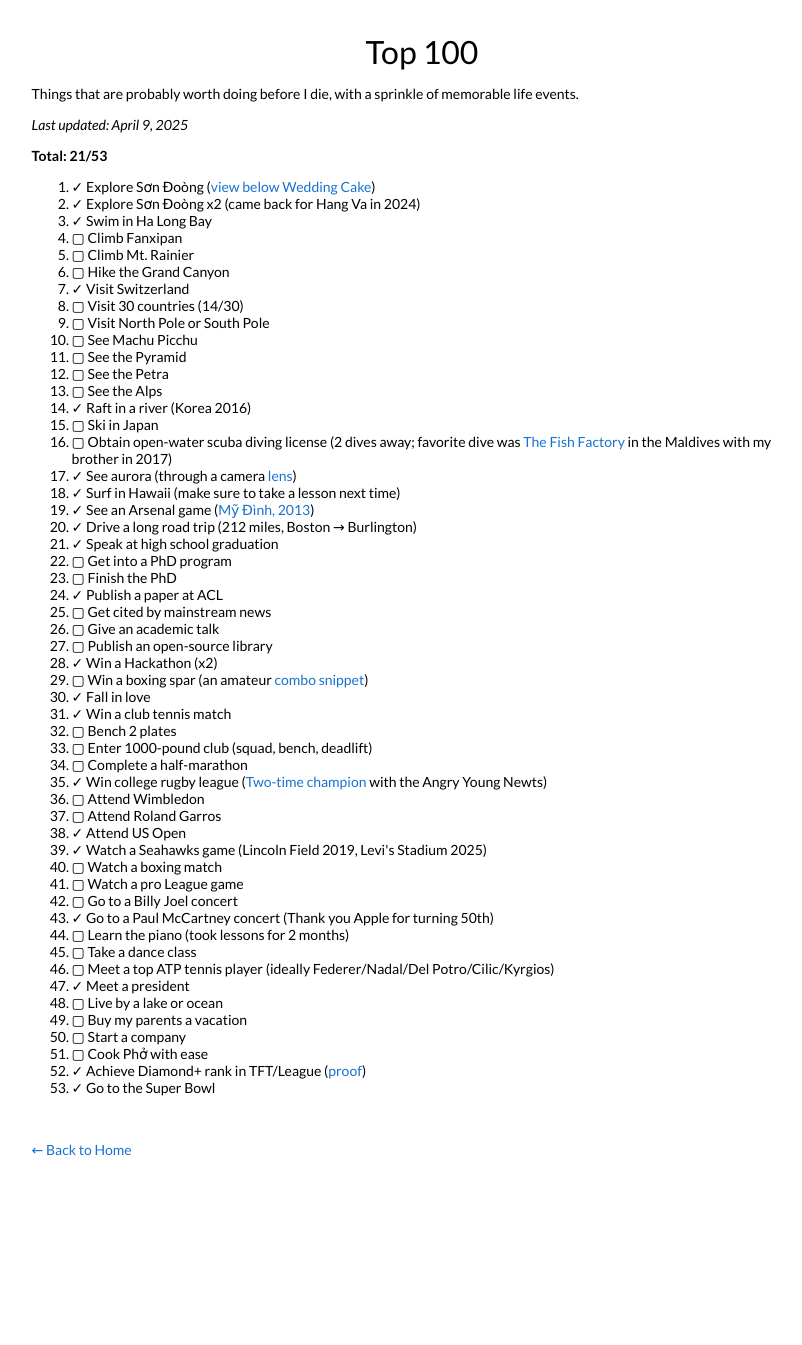
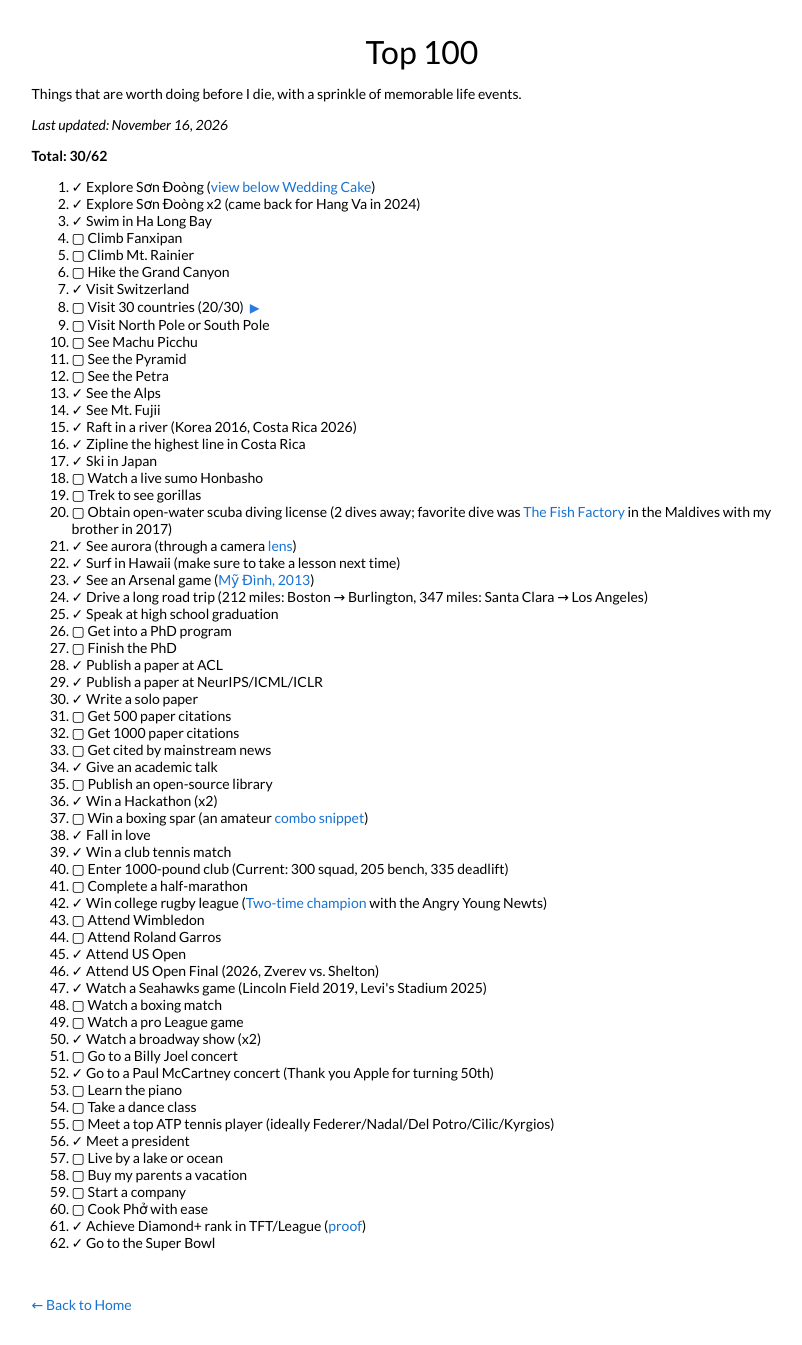
Before and after one commit to taidnguyen/taidnguyen.github.io, a Jekyll site: the page built from _posts/1997-01-01-top100.md, in a window 1280 px wide. Shown: the whole page, without its empty margins (218-1020 px from the left). Built offline with Jekyll 4.4.1, drawn with Linux system fonts in a browser that asks for light colours; before the commit the page ends 1189 px from its top, so only the background shows below that.

Commit message:
Top 100: toggleable country list with auto count, auto last-updated date

```diff
--- a/_layouts/top100.html
+++ b/_layouts/top100.html
@@ -13,6 +13,13 @@ permalink: /top100/
   <meta name="viewport" content="width=device-width, initial-scale=1">
   <link rel="stylesheet" href="{{ site.baseurl }}/style.css">
   <link href="https://fonts.googleapis.com/css?family=Lato:400,700,400italic,700italic" rel="stylesheet" type="text/css">
+  <style>
+    details.countries summary { display: inline; list-style: none; cursor: pointer; }
+    details.countries summary::-webkit-details-marker { display: none; }
+    details.countries summary::after { content: "▸"; color: #2a7ae2; font-size: 1.4em; line-height: 1; margin-left: 6px; vertical-align: -2px; }
+    details.countries[open] summary::after { content: "▾"; }
+    details.countries ol { color: #666; font-size: 0.9em; margin: 4px 0 6px; padding-left: 2em; }
+  </style>
 </head>
 
 <body>
--- a/_posts/1997-01-01-top100.md
+++ b/_posts/1997-01-01-top100.md
@@ -2,10 +2,33 @@
 layout: top100
 title: "Top 100"
 permalink: /top100/
+country_goal: 30
+countries:
+  - Vietnam
+  - Singapore
+  - Malaysia
+  - United States
+  - Cambodia
+  - South Korea
+  - Maldives
+  - Australia
+  - Iceland
+  - Sweden
+  - Denmark
+  - Germany
+  - France
+  - Switzerland
+  - Norway
+  - Portugal
+  - Canada
+  - Costa Rica
+  - Japan
+  - Taiwan
+
 ---
-Things that are probably worth doing before I die, with a sprinkle of memorable life events.
+Things that are worth doing before I die, with a sprinkle of memorable life events.
 
-_Last updated: April 9, 2025_
+_Last updated: <span id="last-updated">{{ site.time | date: "%B %-d, %Y" }}</span>_
 
 **Total: <span id="total-complete"></span>**
 
@@ -17,48 +40,61 @@ _Last updated: April 9, 2025_
   <li>▢ Climb Mt. Rainier</li>
   <li>▢ Hike the Grand Canyon</li>
   <li>✓ Visit Switzerland</li>
-  <li>▢ Visit 30 countries (14/30)</li>
+  {% assign n_countries = page.countries | size %}
+  <li><details class="countries">
+    <summary>{% if n_countries >= page.country_goal %}✓{% else %}▢{% endif %} Visit {{ page.country_goal }} countries ({{ n_countries }}/{{ page.country_goal }})</summary>
+    <ol>
+      {% for c in page.countries %}<li>{{ c }}</li>
+      {% endfor %}
+    </ol>
+  </details></li>
   <li>▢ Visit North Pole or South Pole</li>
   <li>▢ See Machu Picchu</li>
   <li>▢ See the Pyramid</li>
   <li>▢ See the Petra</li>
-  <li>▢ See the Alps</li>
-  <li>✓ Raft in a river (Korea 2016)</li>
-  <li>▢ Ski in Japan</li>
+  <li>✓ See the Alps</li>
+  <li>✓ See Mt. Fujii</li>
+  <li>✓ Raft in a river (Korea 2016, Costa Rica 2026)</li>
+  <li>✓ Zipline the highest line in Costa Rica </li>
+  <li>✓ Ski in Japan</li>
+  <li>▢ Watch a live sumo Honbasho</li>
+  <li>▢ Trek to see gorillas</li>
   <li>▢ Obtain open-water scuba diving license (2 dives away; favorite dive was <a href="/images/maldives_1.jpg">The Fish Factory</a> in the Maldives with my brother in 2017)</li>
   <li>✓ See aurora (through a camera <a href="/images/aurora.jpg">lens</a>)</li>
   <li>✓ Surf in Hawaii (make sure to take a lesson next time)</li>
   <li>✓ See an Arsenal game (<a href="https://thethaovanhoa.vn/bong-da-anh/viet-nam-17-arsenal-mua-ban-thang-tai-my-dinh-n20130717160301211.htm">Mỹ Đình, 2013</a>)</li>
-  <li>✓ Drive a long road trip (212 miles, Boston → Burlington)</li>
+  <li>✓ Drive a long road trip (212 miles: Boston → Burlington, 347 miles: Santa Clara → Los Angeles)</li>
   <li>✓ Speak at high school graduation</li>
   <li>▢ Get into a PhD program</li>
   <li>▢ Finish the PhD</li>
   <!-- <li>✓ Publish first CS paper</li> -->
   <li>✓ Publish a paper at ACL</li>
-  <!-- <li>✓ Get a publication citation</li>
-  <li>✓ Get 50 publication citations</li>
-  <li>▢ Get 200 publication citations</li> -->
+  <li>✓ Publish a paper at NeurIPS/ICML/ICLR</li>
+  <li>✓ Write a solo paper</li>
+  <li>▢ Get 500 paper citations</li>
+  <li>▢ Get 1000 paper citations</li>
   <li>▢ Get cited by mainstream news</li>
-  <li>▢ Give an academic talk</li>
+  <li>✓ Give an academic talk</li>
   <li>▢ Publish an open-source library</li>
   <!-- <li>▢ 500 Twitter followers</li> -->
   <li>✓ Win a Hackathon (x2)</li>
   <li>▢ Win a boxing spar (an amateur <a href="https://drive.google.com/file/d/1cVNtAFILR0Lqnm6aOrkhVwt_4uJ6Uco7/view?usp=sharing">combo snippet</a>)</li>
   <li>✓ Fall in love</li>
   <li>✓ Win a club tennis match</li>
-  <li>▢ Bench 2 plates</li>
-  <li>▢ Enter 1000-pound club (squad, bench, deadlift)</li>
+  <li>▢ Enter 1000-pound club (Current: 300 squad, 205 bench, 335 deadlift)</li>
   <li>▢ Complete a half-marathon</li>
   <li>✓ Win college rugby league (<a href="http://haverfordclerk.com/tag/angry-newts/">Two-time champion</a> with the Angry Young Newts)</li>
   <li>▢ Attend Wimbledon</li>
   <li>▢ Attend Roland Garros</li>
   <li>✓ Attend US Open</li>
+  <li>✓ Attend US Open Final (2026, Zverev vs. Shelton)</li>
   <li>✓ Watch a Seahawks game (Lincoln Field 2019, Levi's Stadium 2025)</li>
   <li>▢ Watch a boxing match</li>
   <li>▢ Watch a pro League game</li>
+  <li>✓ Watch a broadway show (x2)</li>
   <li>▢ Go to a Billy Joel concert</li>
   <li>✓ Go to a Paul McCartney concert (Thank you Apple for turning 50th)</li>
-  <li>▢ Learn the piano (took lessons for 2 months)</li>
+  <li>▢ Learn the piano</li>
   <li>▢ Take a dance class</li>
   <li>▢ Meet a top ATP tennis player (ideally Federer/Nadal/Del Potro/Cilic/Kyrgios)</li>
   <li>✓ Meet a president</li>
@@ -72,8 +108,18 @@ _Last updated: April 9, 2025_
 
 <script>
   // Count completed tasks
-  const listItems = document.querySelectorAll("#bucket-list li");
+  const listItems = document.querySelectorAll("#bucket-list > li");
   const completed = Array.from(listItems).filter(li => li.textContent.trim().startsWith("✓")).length;
   const total = listItems.length;
   document.getElementById("total-complete").textContent = `${completed}/${total}`;
+
+  // Last updated = date of the most recent commit that touched this file
+  fetch("https://api.github.com/repos/taidnguyen/taidnguyen.github.io/commits?path={{ page.path }}&per_page=1")
+    .then(r => r.ok ? r.json() : Promise.reject())
+    .then(commits => {
+      const d = new Date(commits[0].commit.committer.date);
+      document.getElementById("last-updated").textContent =
+        d.toLocaleDateString("en-US", { year: "numeric", month: "long", day: "numeric" });
+    })
+    .catch(() => {}); // keep the build-time date if the API is unavailable
 </script>
```
